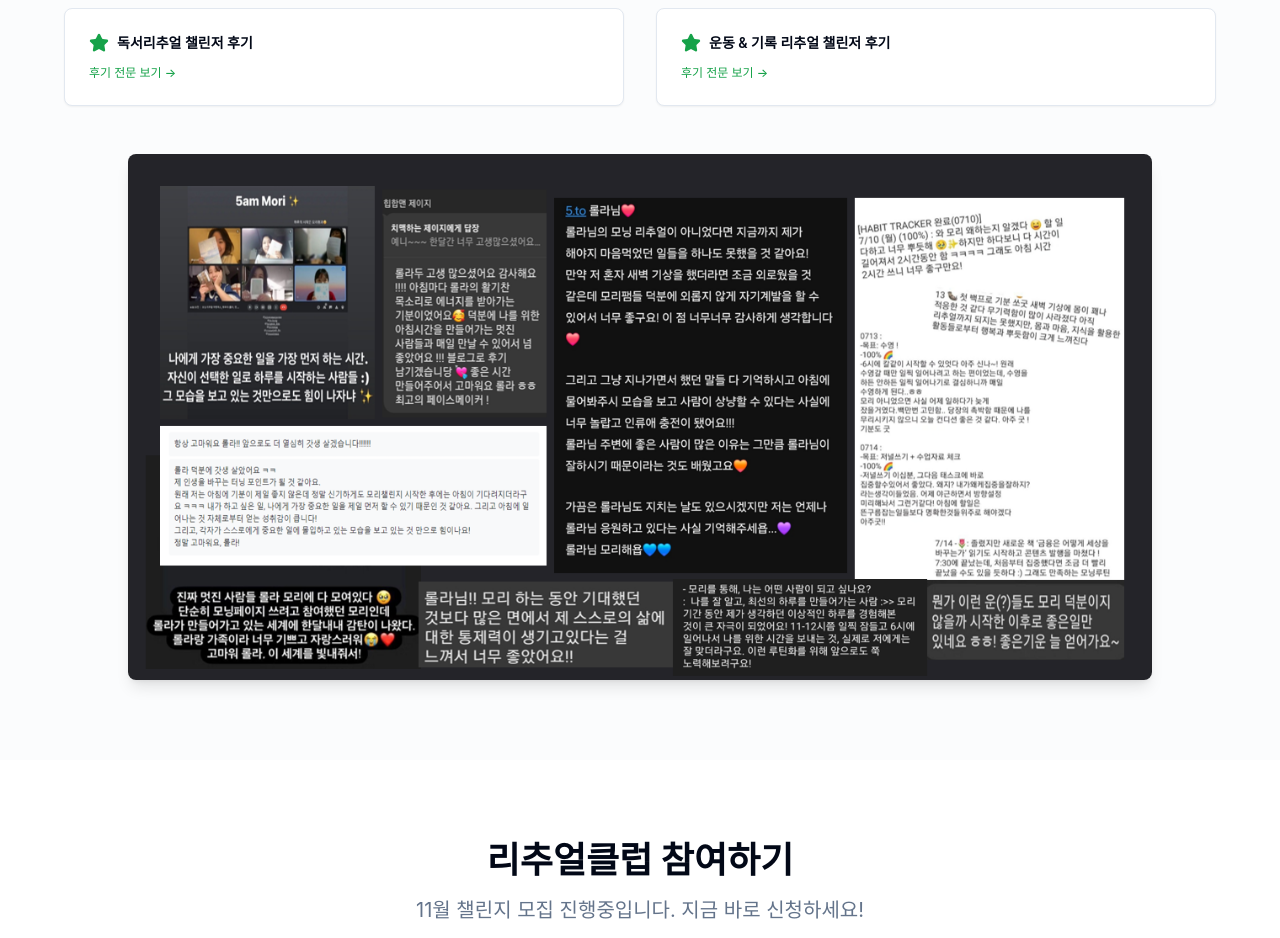
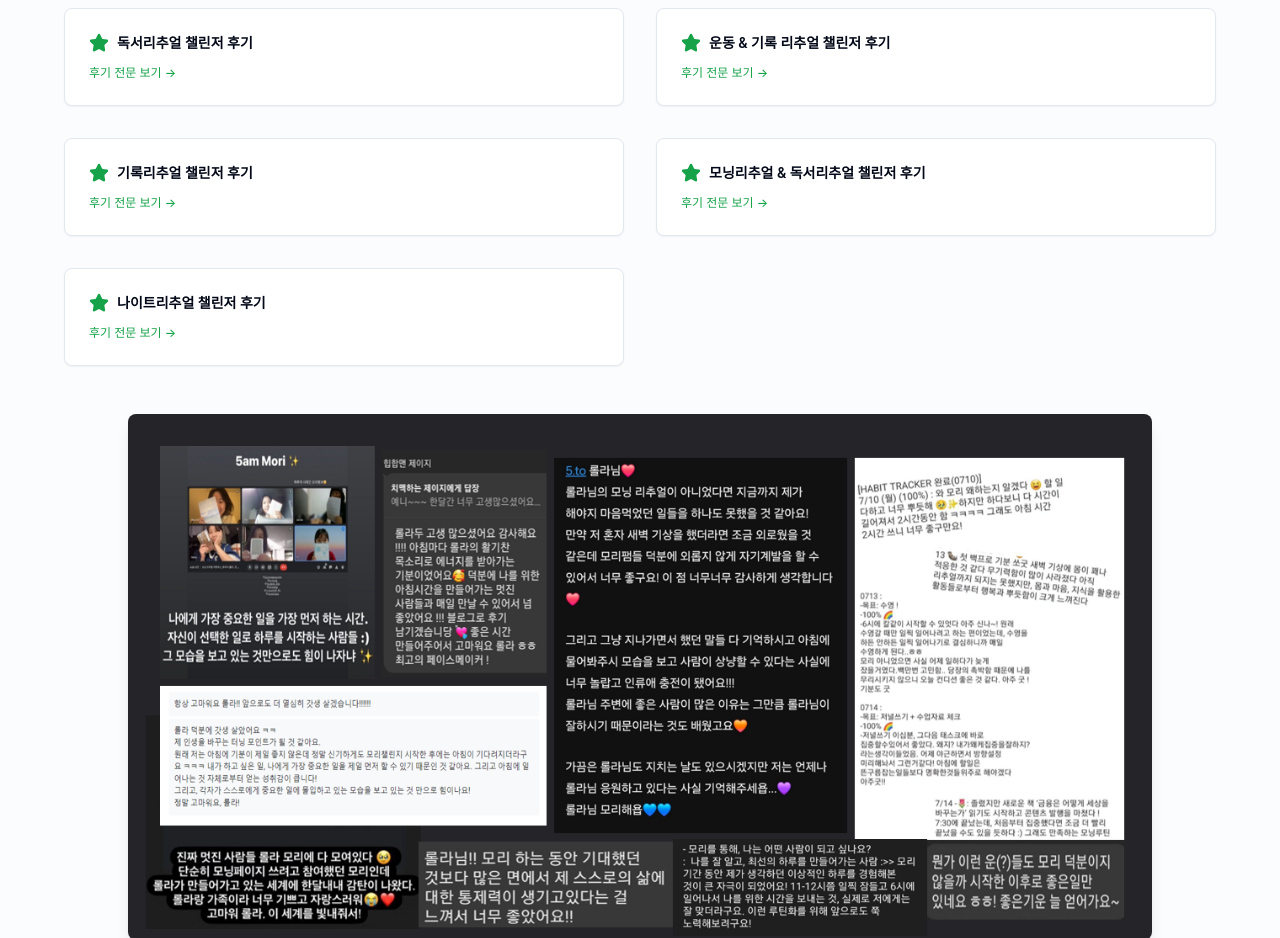
Before and after one commit to MinjooLola/ritual-club-hub, a React (Vite) app: page / in a window 1280 px wide. Shown: the part 4100-5038 px from the top of the page. Built offline with nearby package versions, Linux system fonts and the light colour scheme; a web font is replaced by a local one.

Commit message:
Fix: Add testimonials to "More Reviews"

```diff
--- a/src/components/Testimonials.tsx
+++ b/src/components/Testimonials.tsx
@@ -399,6 +399,18 @@ const Testimonials = () => {
     {
       title: "운동 & 기록 리추얼 챌린저 후기",
       link: "https://blog.naver.com/gamzzang-/223988087412"
+    },
+    {
+      title: "기록리추얼 챌린저 후기",
+      link: "https://blog.naver.com/heavenlee63/224061871122"
+    },
+    {
+      title: "모닝리추얼 & 독서리추얼 챌린저 후기",
+      link: "https://blog.naver.com/gamzzang-/224062220609"
+    },
+    {
+      title: "나이트리추얼 챌린저 후기",
+      link: "https://blog.naver.com/nan_da/224062111160"
     }
   ];
 
```
